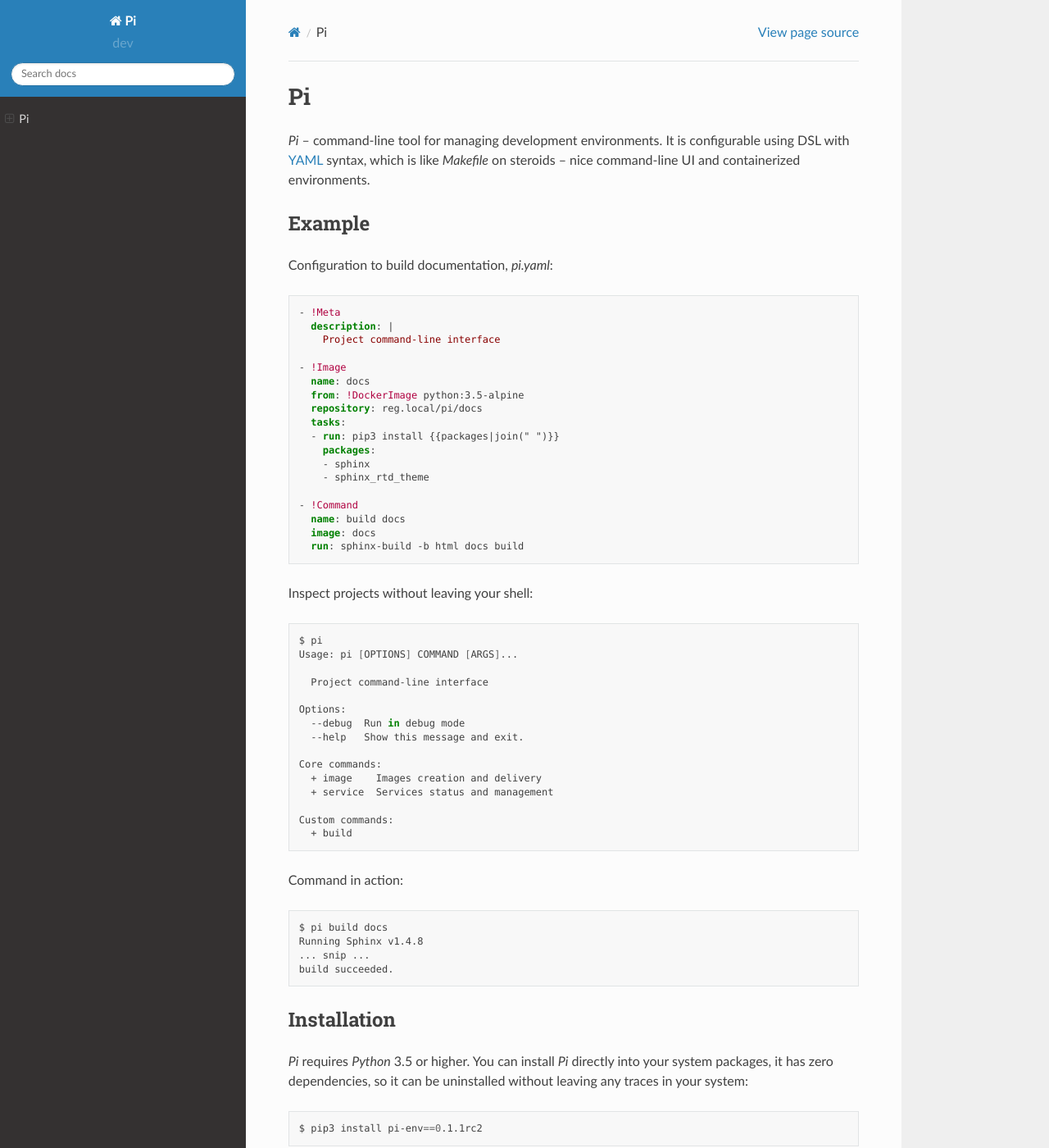
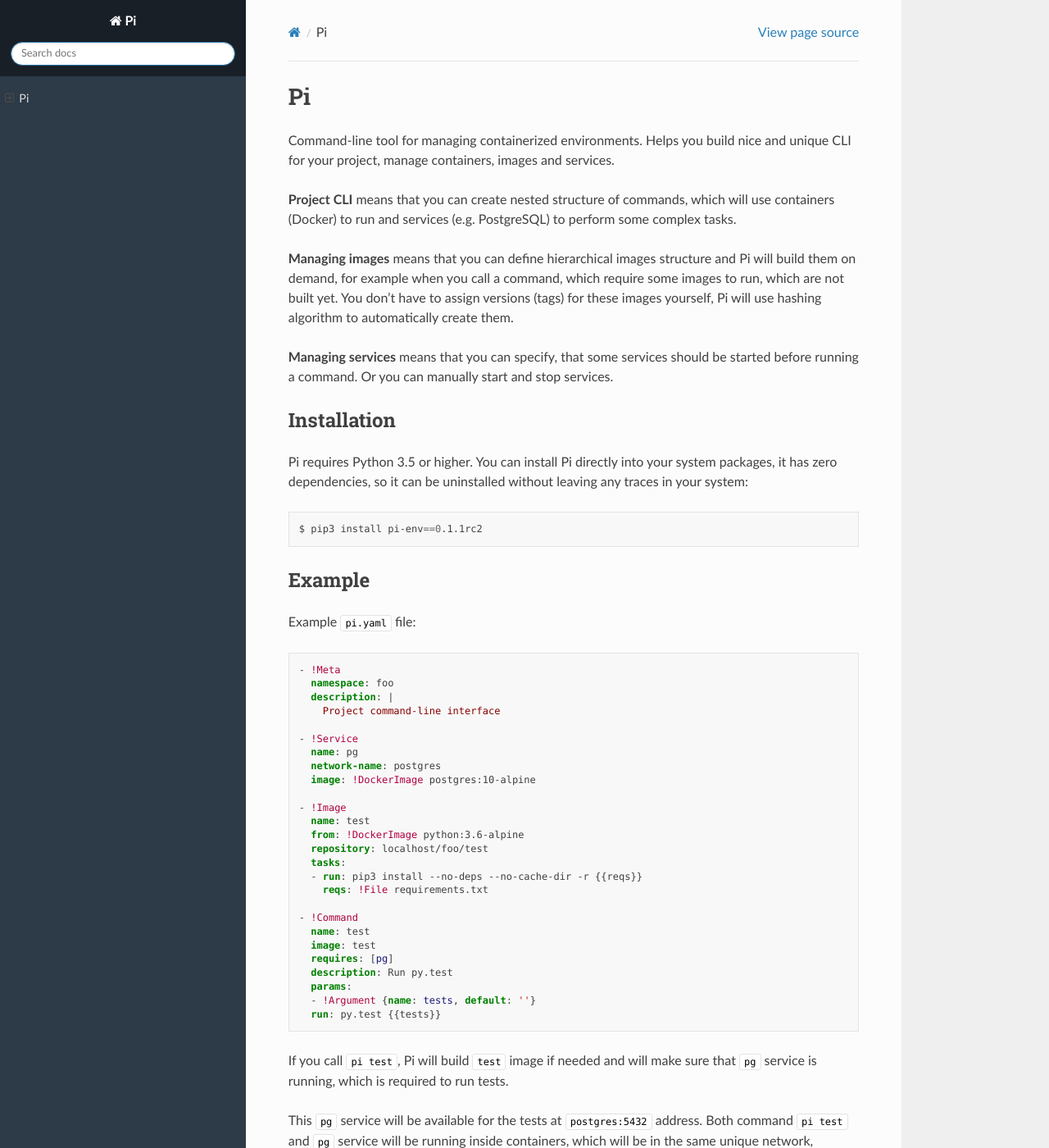
Before and after one commit to vmagamedov/pi, a Sphinx documentation site: the page built from docs/index.rst, in a window 1280 px wide and 1400 px high. Shown: the whole window at 82% size. Built offline with Sphinx 7.4.7 and the Read the Docs theme 2.0.0, drawn with Linux system fonts in a browser that asks for light colours; some of the changed text lies outside the part shown.

Commit message:
Updated README.rst, changed docs style and configuration

```diff
--- a/README.rst
+++ b/README.rst
@@ -1,35 +1,73 @@
-`Pi` -- command-line tool for managing development environments.
-It is configurable using DSL with YAML_ syntax, which is
-like `Makefile` on steroids -- nice command-line UI and containerized
-environments.
+Command-line tool for managing containerized environments. Helps you build nice
+and unique CLI for your project, manage containers, images and services.
+
+**Project CLI** means that you can create nested structure of commands, which
+will use containers (Docker) to run and services (e.g. PostgreSQL) to perform
+some complex tasks.
+
+**Managing images** means that you can define hierarchical images structure
+and Pi will build them on demand, for example when you call a command, which
+require some images to run, which are not built yet. You don't have to assign
+versions (tags) for these images yourself, Pi will use hashing algorithm to
+automatically create them.
+
+**Managing services** means that you can specify, that some services should be
+started before running a command. Or you can manually start and stop services.
+
+Installation
+~~~~~~~~~~~~
+
+Pi requires Python 3.5 or higher. You can install Pi directly into your
+system packages, it has zero dependencies, so it can be uninstalled without
+leaving any traces in your system:
+
+.. code-block:: shell
+
+    $ pip3 install pi-env==0.1.1rc2
 
 Example
 ~~~~~~~
 
-Configuration to build documentation, `pi.yaml`:
+Example ``pi.yaml`` file:
 
 .. code-block:: yaml
 
     - !Meta
+      namespace: foo
       description: |
         Project command-line interface
 
+    - !Service
+      name: pg
+      network-name: postgres
+      image: !DockerImage postgres:10-alpine
+
     - !Image
-      name: docs
-      from: !DockerImage python:3.5-alpine
-      repository: reg.local/pi/docs
+      name: test
+      from: !DockerImage python:3.6-alpine
+      repository: localhost/foo/test
       tasks:
-      - run: pip3 install {{packages|join(" ")}}
-        packages:
-        - sphinx
-        - sphinx_rtd_theme
+      - run: pip3 install --no-deps --no-cache-dir -r {{reqs}}
+        reqs: !File requirements.txt
 
     - !Command
-      name: build docs
-      image: docs
-      run: sphinx-build -b html docs build
+      name: test
+      image: test
+      requires: [pg]
+      description: Run py.test
+      params:
+      - !Argument {name: tests, default: ''}
+      run: py.test {{tests}}
 
-Inspect projects without leaving your shell:
+If you call ``pi test``, Pi will build ``test`` image if needed and will make
+sure that ``pg`` service is running, which is required to run tests.
+
+This ``pg`` service will be available for the tests at ``postgres:5432``
+address. Both command ``pi test`` and ``pg`` service will be running inside
+containers, which will be in the same unique network, automatically created for
+specified ``foo`` namespace.
+
+Here is how your project will be looking in the shell:
 
 .. code-block:: shell
 
@@ -47,26 +85,30 @@ Inspect projects without leaving your shell:
       + service  Services status and management
 
     Custom commands:
-      + build
+      test  Run py.test
 
-Command in action:
+You can see list of all defined images:
 
 .. code-block:: shell
 
-    $ pi build docs
-    Running Sphinx v1.4.8
-    ... snip ...
-    build succeeded.
+    $ pi image -l
+      Image name    Docker image                     Size        Versions
+    --------------  -------------------------------  --------  ----------
+    ✔ test          localhost/foo/test:4efe5a0454a9  88.58 MB           1
 
-Installation
-~~~~~~~~~~~~
-
-`Pi` requires `Python` 3.5 or higher. You can install `Pi` directly into your
-system packages, it has zero dependencies, so it can be uninstalled without
-leaving any traces in your system:
+You also can see status of all defined services:
 
 .. code-block:: shell
 
-    $ pip3 install pi-env==0.1.1rc2
+    $ pi service -s
+    Service name    Status    Docker image
+    --------------  --------  ------------------
+    pg              running   postgres:10-alpine
 
-.. _YAML: http://yaml.org/spec/
+And of cause you can run your commands:
+
+.. code-block:: shell
+
+    $ pi test
+    ...............................
+    31 passed in 0.35 seconds
--- /dev/null
+++ b/docs/_static/style.css
@@ -0,0 +1,25 @@
+.wy-nav-side {
+    background: #2d3a48;
+}
+.wy-side-nav-search {
+    background: #181f27;
+}
+.wy-menu-vertical a:hover {
+    background-color: #475260;
+}
+.rst-content code {
+    border-radius: 3px;
+}
+.rst-content code.literal {
+    color: black;
+}
+.rst-content dl:not(.docutils) code {
+    font-weight: normal;
+}
+.rst-content a code.literal {
+    font-weight: normal;
+    color: #2980B9;
+}
+.rst-content a:hover code.literal {
+    color: #3091d1;
+}
--- a/docs/conf.py
+++ b/docs/conf.py
@@ -1,6 +1,5 @@
 import sys
 import os.path
-import sphinx_rtd_theme
 
 sys.path.append(os.path.join(os.path.dirname(__file__), '..'))
 extensions = ['sphinx.ext.autodoc']
@@ -9,11 +8,13 @@ source_suffix = '.rst'
 master_doc = 'index'
 
 project = 'Pi'
-copyright = '2016, Vladimir Magamedov'
+copyright = '2018, Vladimir Magamedov'
 author = 'Vladimir Magamedov'
 
-version = 'dev'
-release = 'dev'
+html_theme = 'sphinx_rtd_theme'
+html_static_path = ['_static']
+html_theme_options = {'display_version': False}
 
-html_theme = 'sphinx_rtd_theme'
-html_theme_path = [sphinx_rtd_theme.get_html_theme_path()]
+
+def setup(app):
+    app.add_stylesheet('style.css')
```
